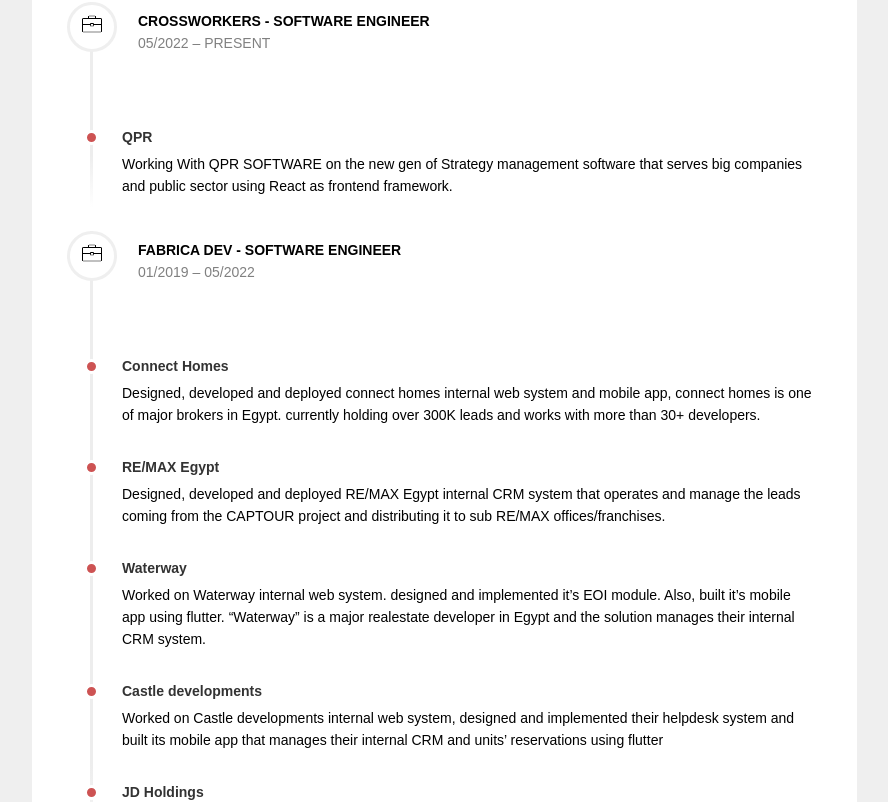
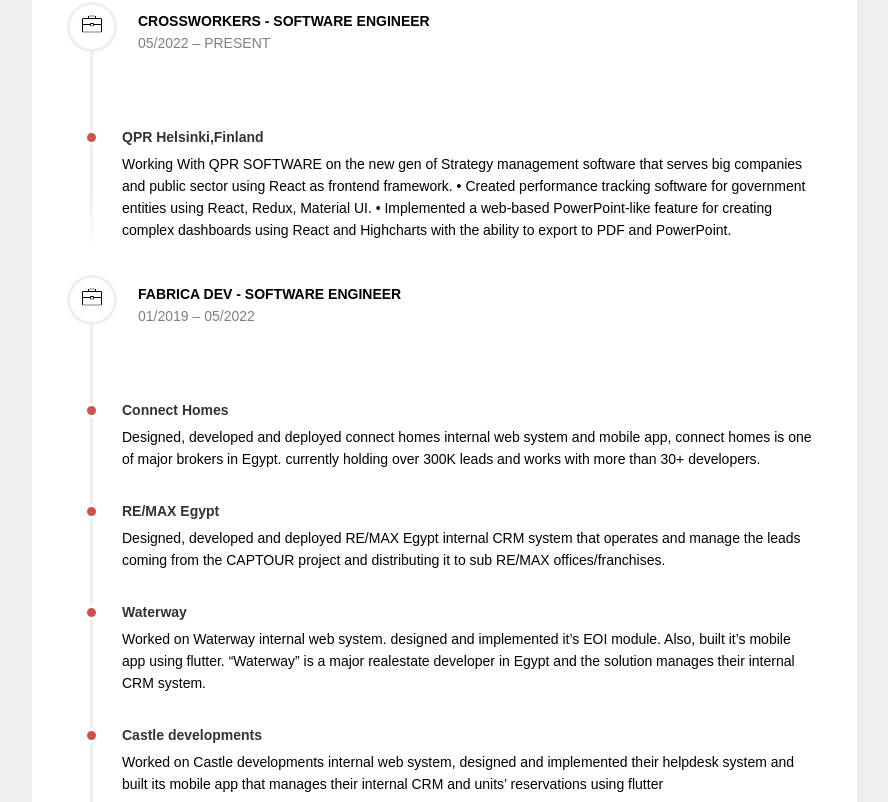
Before and after one commit to xEyad/cv, an Angular app: page / in a window 1280 px wide. Shown: the part 1520-2322 px from the top of the page, without its empty margins (338-1226 px from the left). Built offline with nearby package versions, Linux system fonts and the light colour scheme.

Commit message:
more info

```diff
--- a/src/app/about/about.component.ts
+++ b/src/app/about/about.component.ts
@@ -60,8 +60,10 @@
       duration:'05/2022 – Present',
       activities:[
         {
-          title:'QPR',
-          desc:`Working With QPR SOFTWARE on the new gen of Strategy management software that serves big companies and public sector using React as frontend framework.`},
+          title:'QPR Helsinki,Finland',
+          desc:`Working With QPR SOFTWARE on the new gen of Strategy management software that serves big companies and public sector using React as frontend framework.
+          • Created performance tracking software for government entities using React, Redux, Material UI.
+          • Implemented a web-based PowerPoint-like feature for creating complex dashboards using React and Highcharts with the ability to export to PDF and PowerPoint.`},
 
       ]
     },
```
Also changed, not shown: 4 other files (tests, documents, lock files or other folders).
